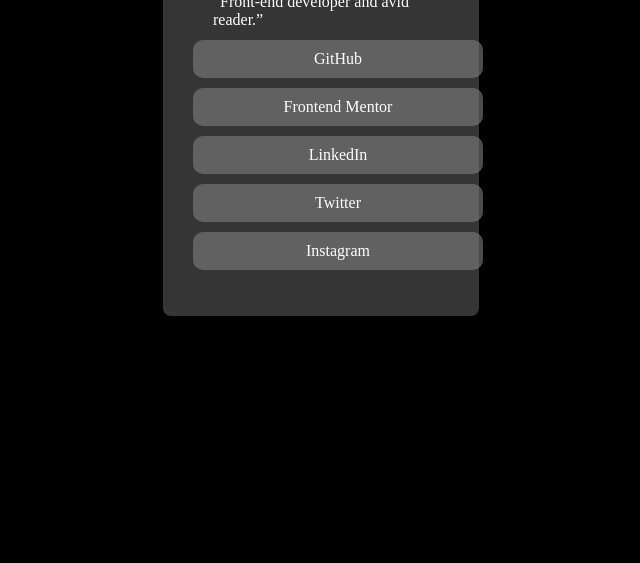
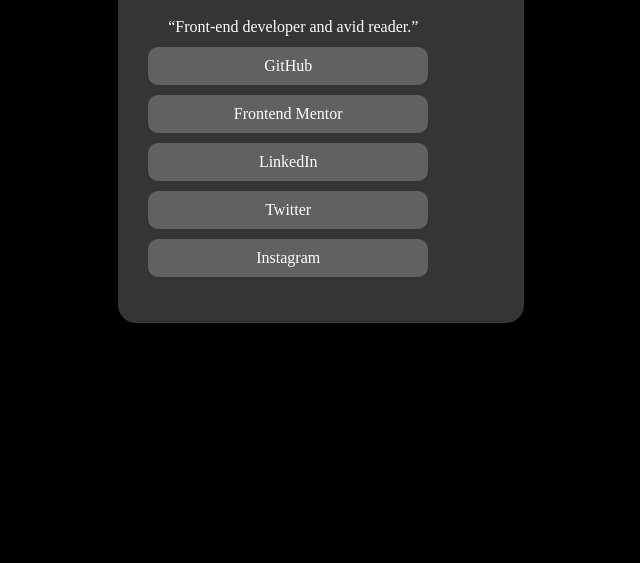
Before and after one commit to 444notdotun/notdotun-dev., a plain HTML site: page profile card.html in a window 1280 px wide. Shown: the part 237-800 px from the top of the page, without its empty margins (319-959 px from the left). Drawn offline with Linux system fonts and the light colour scheme.

Commit message:
notdotuncommit

```diff
--- a/profile card.css
+++ b/profile card.css
@@ -13,10 +13,10 @@
 main{
     background-color: rgba(128, 128, 128, 0.415);
     width: 16%;
-    margin: auto;
-    margin-top: 100px;
+    margin:100px auto 0;
+
     padding: 30px;
-    border-radius: 8px;
+    border-radius: 18px;
     color: white;
 }
 header{
@@ -39,10 +39,9 @@
     text-align: center;
     cursor: pointer;
     text-transform: capitalize;
-    transition-delay: 7 ;
+    transition: all 0.3s ease-in-out;
     width: 230px;
     margin: auto;
-    transition-behavior: unset ;
     display: inline-block;
     margin-top: 10px;
     text-decoration: none;
@@ -65,19 +64,16 @@
 }
 @media screen and (max-width:767px) {
     main{
-        width: 75%;
-        margin: auto;
-        margin-top: 30px;
+        width: 85%;
+        margin:40px auto;
+        padding: 15px;
     }
     img{
         margin-left: 40px
 
     };
-    body{
-        margin: 30px ;
-    }
     a{
-        width: 190px;
+
     }
     article{
         font-size: 14px;
@@ -86,19 +82,32 @@
         width: 210px;
     }
 }
-@media screen and ( min-width:768px) and (max-width : 1440px) {
+@media screen and ( min-width:768px) and (max-width : 1023px) {
     main{
-        width: 20%;
-        margin: auto;
-        margin-top: 50px;
+        width: 37%;
+        margin: 50px auto;
+
     }
     a{
-        width: 250px;
+        width: 230px;
     }
-
-
     a:hover{
         width: 260px;
     }
 
 }
+@media screen and ( min-width:1024px) and (max-width : 1440px) {
+    main{
+    width: 27%;
+    margin: 50px auto;
+        padding: 30px;
+    }
+
+    a{
+        width: 240px;
+    }
+    a:hover{
+        width: 260px;
+    }
+
+}
```
